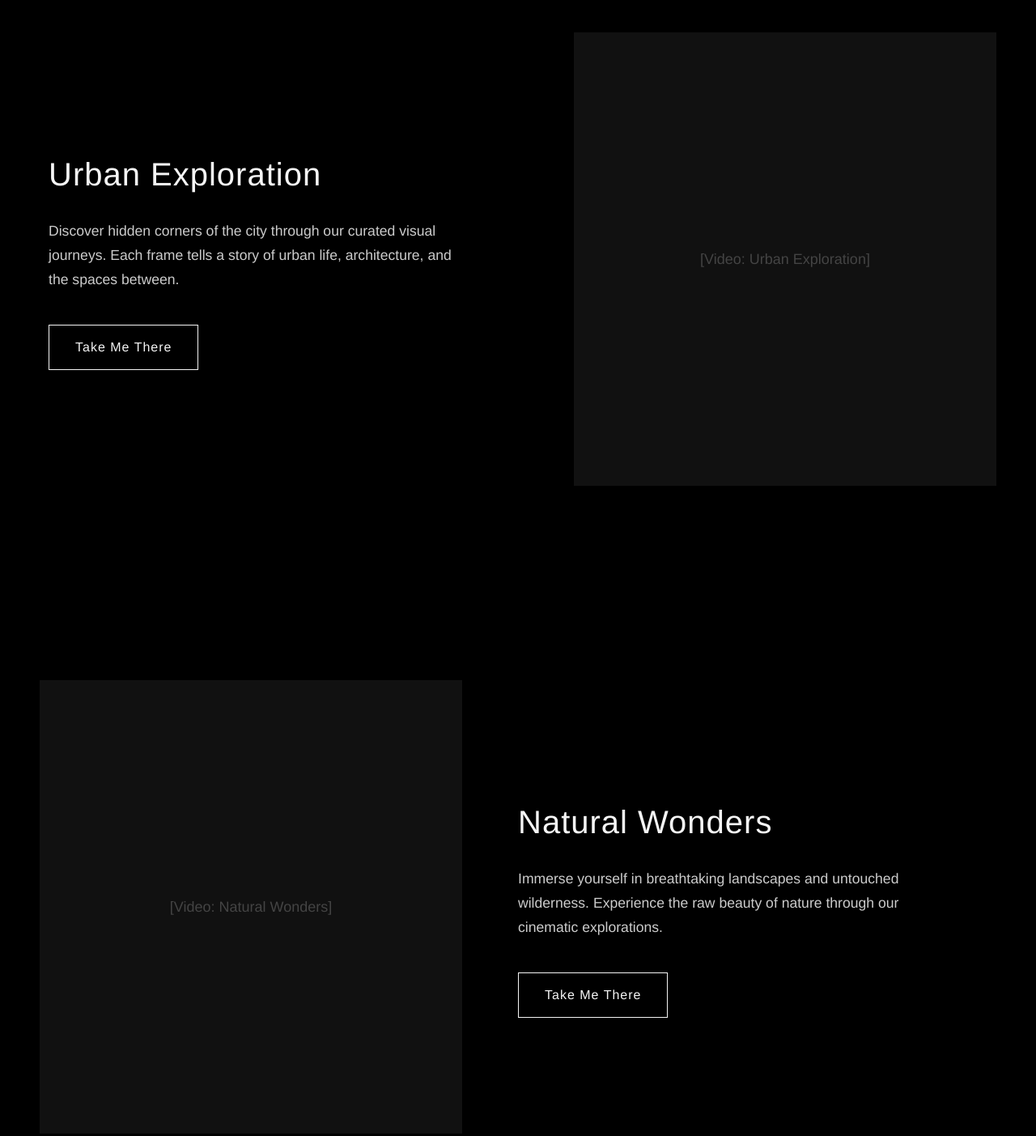
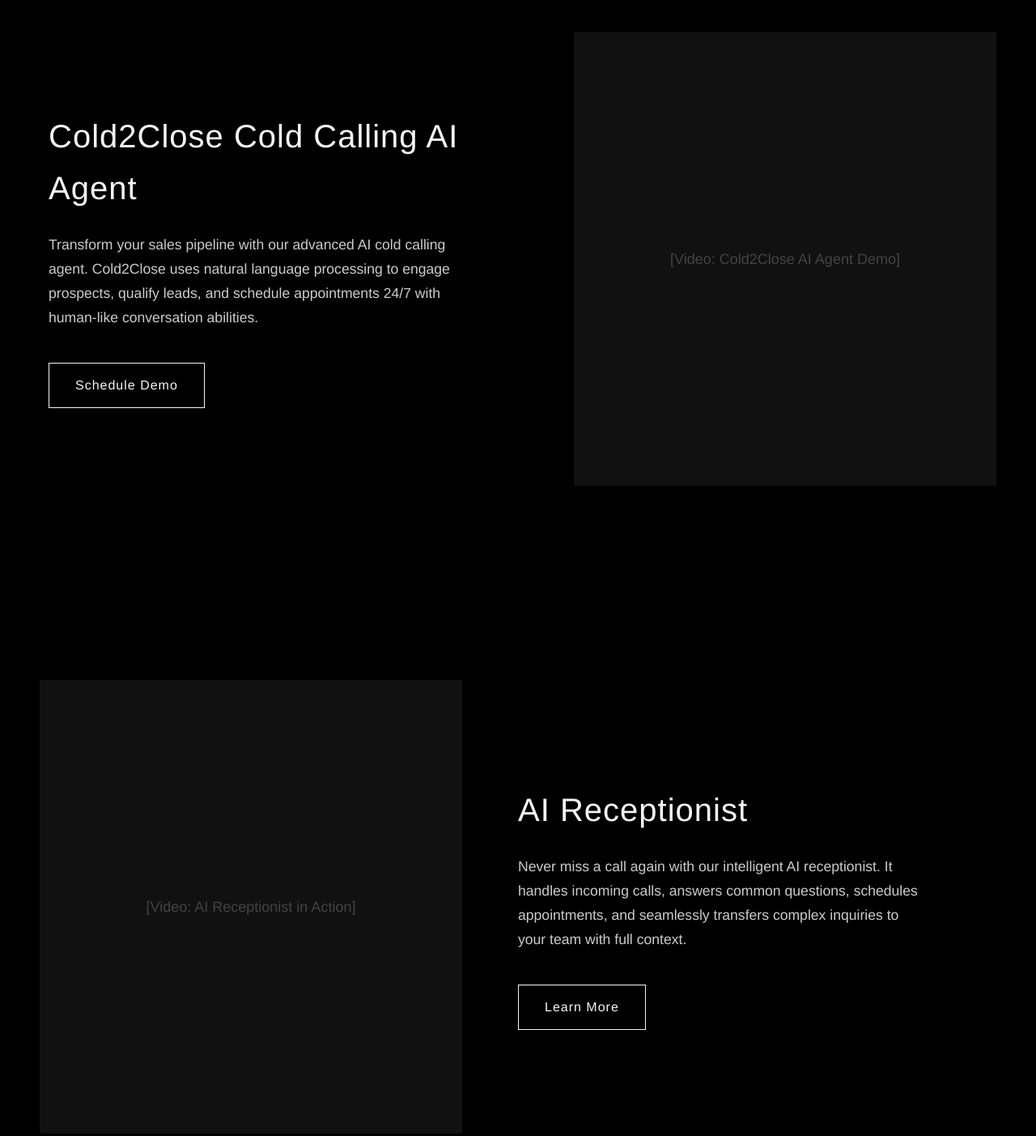
Before and after one commit to reyecesa1/AI-AGENTS, a plain HTML site: page index.html in a window 1280 px wide. Shown: the part 80-1483 px from the top of the page at 81% size. Drawn offline with Linux system fonts and the light colour scheme.

Commit message:
Update showcase content and titles for AI solutions

```diff
--- a/index.html
+++ b/index.html
@@ -3,7 +3,7 @@
 <head>
     <meta charset="UTF-8">
     <meta name="viewport" content="width=device-width, initial-scale=1.0">
-    <title>Minimalist Showcase</title>
+    <title>Cold2Close AI Solutions</title>
     <style>
         * {
             margin: 0;
@@ -162,17 +162,18 @@
         <!-- Section 1 -->
         <section class="showcase-section section-1">
             <div class="content-half">
-                <h2 class="content-title">Urban Exploration</h2>
+                <h2 class="content-title">Cold2Close Cold Calling AI Agent</h2>
                 <p class="content-text">
-                    Discover hidden corners of the city through our curated visual journeys.
-                    Each frame tells a story of urban life, architecture, and the spaces between.
+                    Transform your sales pipeline with our advanced AI cold calling agent.
+                    Cold2Close uses natural language processing to engage prospects, qualify leads,
+                    and schedule appointments 24/7 with human-like conversation abilities.
                 </p>
-                <a href="#" class="btn">Take Me There</a>
+                <a href="#" class="btn">Schedule Demo</a>
             </div>
             <div class="video-half">
                 <div class="video-container">
                     <div class="video-placeholder">
-                        [Video: Urban Exploration]
+                        [Video: Cold2Close AI Agent Demo]
                     </div>
                 </div>
             </div>
@@ -181,17 +182,18 @@
         <!-- Section 2 -->
         <section class="showcase-section section-2">
             <div class="content-half">
-                <h2 class="content-title">Natural Wonders</h2>
+                <h2 class="content-title">AI Receptionist</h2>
                 <p class="content-text">
-                    Immerse yourself in breathtaking landscapes and untouched wilderness.
-                    Experience the raw beauty of nature through our cinematic explorations.
+                    Never miss a call again with our intelligent AI receptionist.
+                    It handles incoming calls, answers common questions, schedules appointments,
+                    and seamlessly transfers complex inquiries to your team with full context.
                 </p>
-                <a href="#" class="btn">Take Me There</a>
+                <a href="#" class="btn">Learn More</a>
             </div>
             <div class="video-half">
                 <div class="video-container">
                     <div class="video-placeholder">
-                        [Video: Natural Wonders]
+                        [Video: AI Receptionist in Action]
                     </div>
                 </div>
             </div>
@@ -200,17 +202,18 @@
         <!-- Section 3 -->
         <section class="showcase-section section-3">
             <div class="content-half">
-                <h2 class="content-title">Abstract Forms</h2>
+                <h2 class="content-title">AI Job Hunter</h2>
                 <p class="content-text">
-                    Explore the intersection of art and motion in our abstract visual series.
-                    A meditation on shape, color, and movement in pure form.
+                    Revolutionize your recruitment process with our AI Job Hunter.
+                    It automatically screens candidates, conducts initial interviews,
+                    assesses qualifications, and presents you with the most promising candidates.
                 </p>
-                <a href="#" class="btn">Take Me There</a>
+                <a href="#" class="btn">Get Started</a>
             </div>
             <div class="video-half">
                 <div class="video-container">
                     <div class="video-placeholder">
-                        [Video: Abstract Forms]
+                        [Video: AI Job Hunter Platform]
                     </div>
                 </div>
             </div>
```
